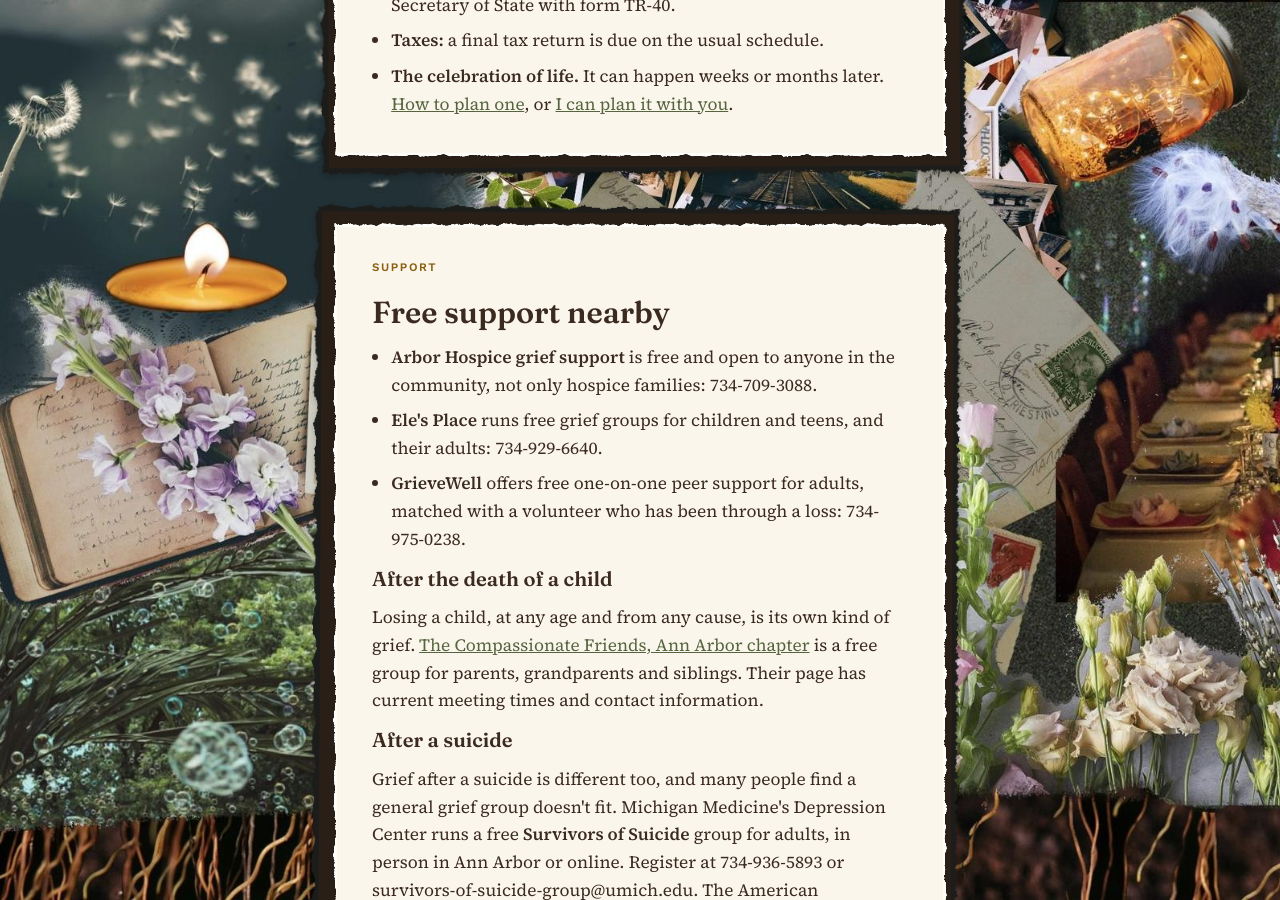
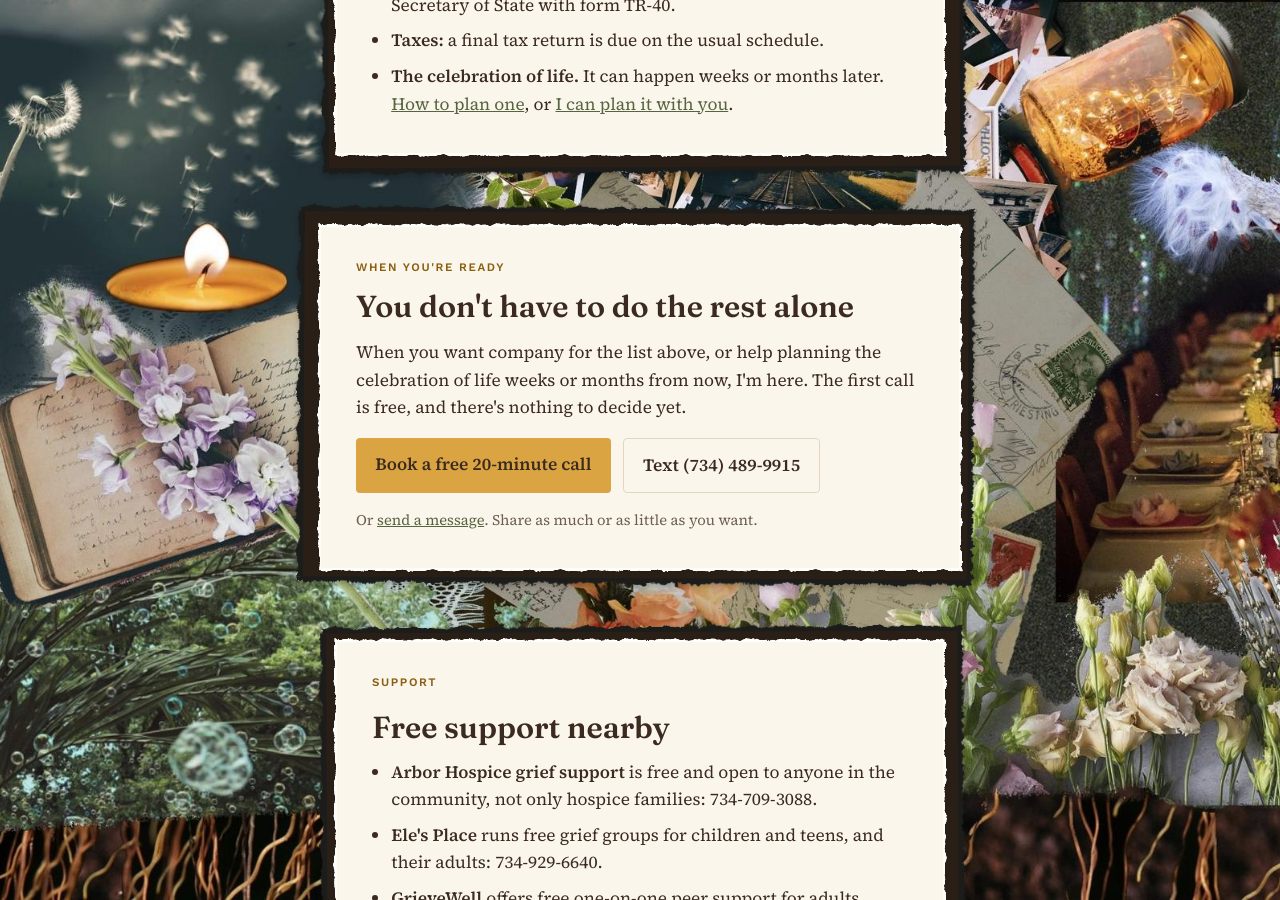
Before and after one commit to katekelley/graveandseed, a Jekyll site: the page built from resources/first-week.html, in a window 1280 px wide and 900 px high, scrolled down 3849 px. Built offline with Jekyll 4.4.1, drawn with Linux system fonts in a browser that asks for light colours.

Commit message:
Add a next-step box to the first-week guide, prices and venues
A short card at the end of the three most-read pages with a free-call
button, a text button and a link to the contact page. Clicks are counted
by the existing contact tracking. Hidden when printed. The venues page's
old one-line contact sentence moves into the card, and the last-updated
line no longer attaches itself to the card.

Co-Authored-By: Claude Opus 5.5 <noreply@anthropic.com>
Claude-Session: https://claude.ai/code/session_011MgnuECHuqT29NoRqf9Qus

```diff
--- a/_includes/last_updated.html
+++ b/_includes/last_updated.html
@@ -9,9 +9,9 @@ If GitHub can't be reached, the line stays hidden.
   var paths = [{{ page.path | jsonify }}{% for f in page.updated_from %}, {{ f | jsonify }}{% endfor %}];
   var key = 'gs-updated:' + paths.join('|');
   var el = document.getElementById('last-updated');
-  // Sit inside the last card instead of making a tiny card of its own.
+  // Sit inside the last card instead of making a tiny card of its own (but not the next-step card).
   var prev = el.previousElementSibling;
-  while (prev && prev.hidden) prev = prev.previousElementSibling;
+  while (prev && (prev.hidden || prev.id === 'next-step')) prev = prev.previousElementSibling;
   if (prev && prev.tagName === 'SECTION') prev.appendChild(el);
   function show(iso) {
     var d = new Date(iso);
--- /dev/null
+++ b/_includes/next_step.html
@@ -0,0 +1,21 @@
+{%- comment -%}
+A gentle next step at the end of a guide: a free call, a text, or a message.
+Pass label, heading and text (no double quotes inside them). Clicks on the call
+and text buttons are counted by track.html as "contact:" events, titled with
+the page they happened on. Hidden when printed.
+{%- endcomment -%}
+{%- assign c = site.data.content -%}
+<section class="next no-print" id="next-step">
+  <span class="label">{{ include.label | default: "When you're ready" }}</span>
+  <h2>{{ include.heading }}</h2>
+  <p>{{ include.text }}</p>
+  <div class="actions">
+    {%- if c.booking_url != "" %}
+    <a class="button" href="{{ c.booking_url }}" rel="noopener">Book a free 20-minute call</a>
+    {%- endif %}
+    {%- if c.phone != "" %}
+    <a class="button quiet" href="sms:+17344899915">Text {{ c.phone }}</a>
+    {%- endif %}
+  </div>
+  <p class="small">Or <a href="/contact/">send a message</a>. Share as much or as little as you want.</p>
+</section>
--- a/prices.html
+++ b/prices.html
@@ -137,6 +137,8 @@ og_description: "Cremation, burial and service prices from Washtenaw County fune
       {% include budget.html %}
     </section>
 
+    {% include next_step.html label="Free call" heading="Want to talk it through?" text="I'm not a funeral home, and I don't get anything from the one you choose. I'm glad to talk through a plan or a budget on a free call, whether or not you hire me." %}
+
     <section>
       <span class="label">Still to get</span>
       <h2>Funeral homes I don't have prices for yet</h2>
--- a/resources/first-week.html
+++ b/resources/first-week.html
@@ -81,6 +81,8 @@ show_updated: true
   </ul>
 </section>
 
+{% include next_step.html heading="You don't have to do the rest alone" text="When you want company for the list above, or help planning the celebration of life weeks or months from now, I'm here. The first call is free, and there's nothing to decide yet." %}
+
 <section class="prose" id="support">
   <span class="label">Support</span>
   <h2>Free support nearby</h2>
--- a/resources/venues.html
+++ b/resources/venues.html
@@ -33,7 +33,8 @@ updated_from:
     {%- endfor %}
   </div>
   <div class="box">
-    <p>Finding a beautiful place on short notice is a big part of what I do. <a href="/contact/">Tell me what you're picturing</a>.</p>
     <p>Next: <a href="/resources/food/">food and local caterers</a> · <a href="/resources/celebration-of-life-cost/">what the whole gathering costs</a> · <a href="/resources/plan-a-celebration-of-life/">how to plan a celebration of life</a></p>
   </div>
 </section>
+
+{% include next_step.html label="Planning help" heading="Tell me what you're picturing" text="Finding a beautiful place on short notice is a big part of what I do. The first call is free, and there's nothing to decide yet." %}
```
